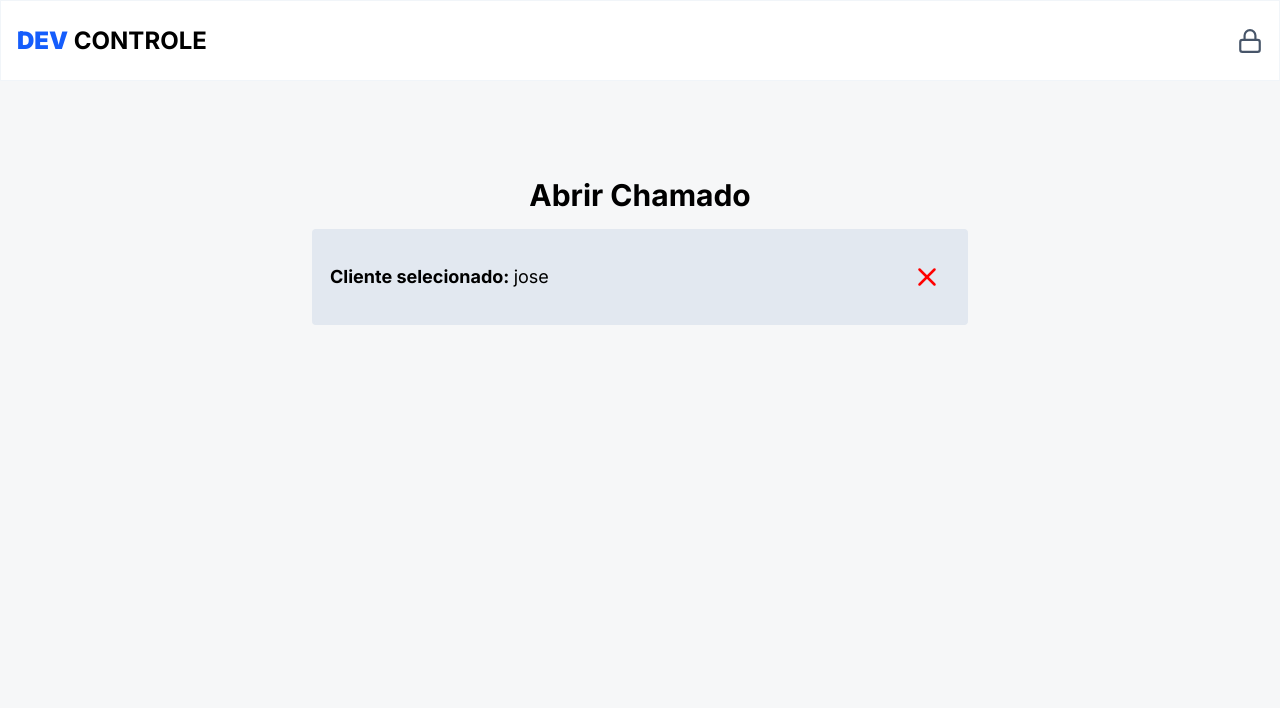
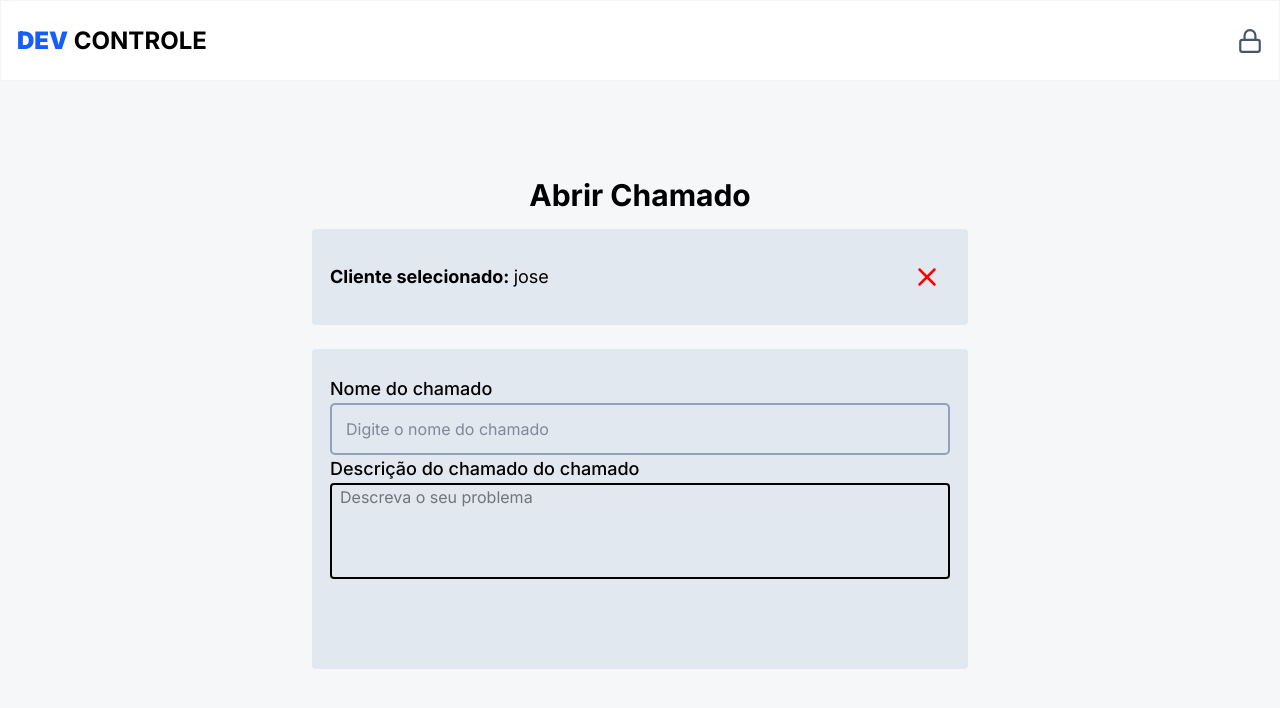
Before and after one commit to ReinaldoARamos/dev-controle, a Next.js app: page /open in a window 1280 px wide. Shown: the top 708 px of the page. Built offline with nearby package versions, Linux system fonts and the light colour scheme; no server answers; what @radix-ui/themes would draw is missing.

Commit message:
finalizando a estilização do formulário e colocando render condicional

```diff
--- a/app/open/components/FormTicket.tsx
+++ b/app/open/components/FormTicket.tsx
@@ -1,3 +1,4 @@
+'use client'
 import { Input } from "@/app/components/Input/Input";
 import {z} from 'zod'
 import { zodResolver } from "@hookform/resolvers/zod";
@@ -16,8 +17,8 @@ export function FormTicket() {
     })
 
     return (
-        <form>
-            <label>Nome do chamado</label>
+        <form className="bg-slate-200  border-slate-200  mt-6 px-4 py-6 rounded border-2">
+            <label className="mb-1 font-medium text-lg">Nome do chamado</label>
             <Input
             register={register}
             type="text"
@@ -25,6 +26,14 @@ export function FormTicket() {
             name="name"
             error={errors.name?.message}
             />
+
+              <label className="mb-1 font-medium text-lg">Descrição do chamado do chamado</label>
+
+              <textarea className="w-full border-2 rounded h-24 outline-none resize-none mb-2 px-2" placeholder="Descreva o seu problema" id="description" {...register("description")}>
+
+              </textarea>
+              {errors.description?.message && <p className="text-red-500 my-1">{errors.description.message}</p>}
+        <button type="submit" className="bg-blue -500 rounded-md w-full h-11 px-2 text-white font-bold"></button>
         </form>
     )
 }
--- a/app/open/page.tsx
+++ b/app/open/page.tsx
@@ -5,6 +5,7 @@ import { zodResolver } from "@hookform/resolvers/zod";
 import { useForm } from "react-hook-form";
 import { Search, X } from "lucide-react";
 import { useState } from "react";
+import { FormTicket } from "./components/FormTicket";
 const schema = z.object({
   email: z
     .string()
@@ -71,6 +72,8 @@ export default function OpenTicket() {
             </button>
           </form>
         )}
+
+     {customer != null &&     <FormTicket />}
       </main>
     </div>
   );
```
